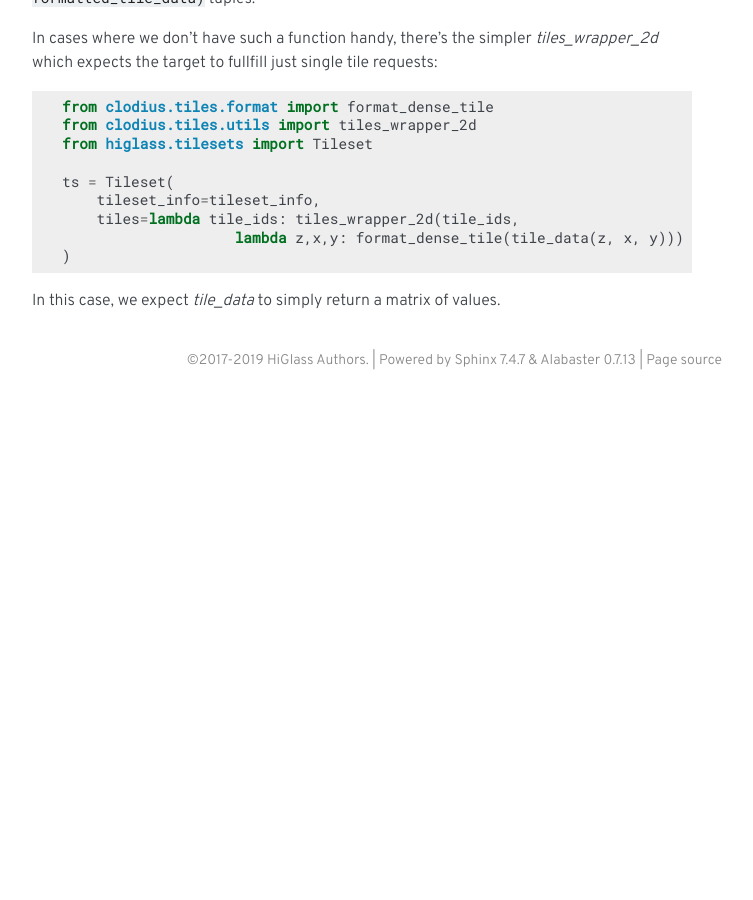
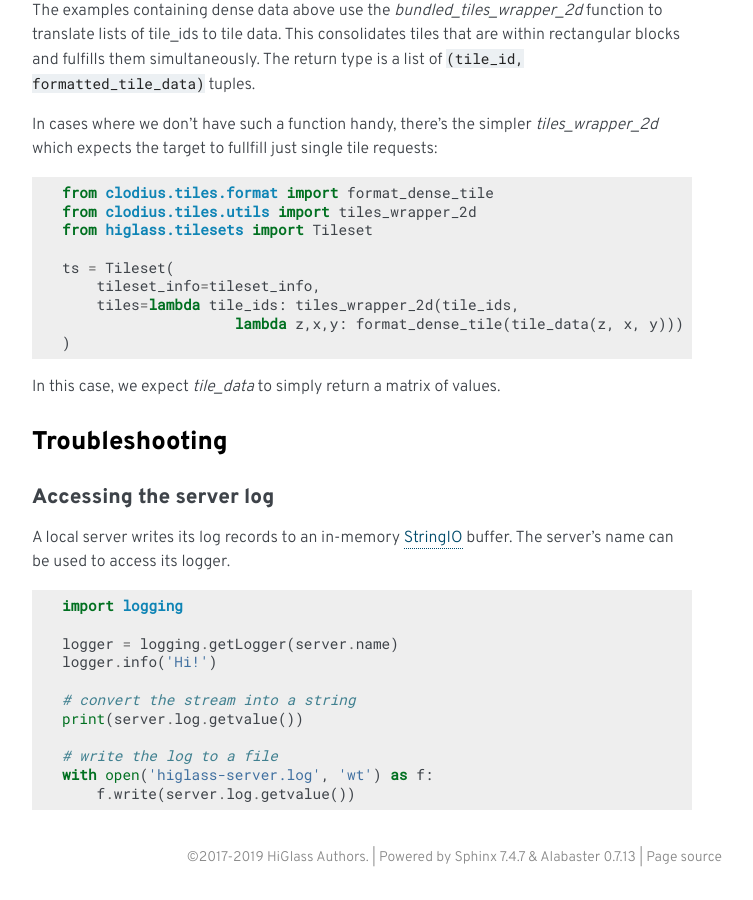
Before and after one commit to higlass/higlass-python, a Sphinx documentation site: the page built from docs/getting_started.rst, in a window 1280 px wide and 900 px high, scrolled down 11935 px. Shown: the whole window, without its empty margins (388-1141 px from the left). Built offline with Sphinx 7.4.7, drawn with Linux system fonts in a browser that asks for light colours; formulas are drawn with MathJax 3; before the commit the page ends 12338 px from its top, so only the background shows below that; some of the changed text lies outside the part shown.

Commit message:
Add documentation for accessing server log

```diff
--- a/docs/getting_started.rst
+++ b/docs/getting_started.rst
@@ -216,6 +216,7 @@
 They can also be created using a constructor:
 
 .. code-block:: python
+
     from higlass.client import DividedTrack
 
     t3 = DividedTrack(t1, t2)
@@ -613,3 +614,26 @@
 
 
 In this case, we expect *tile_data* to simply return a matrix of values.
+
+
+Troubleshooting
+---------------
+
+Accessing the server log
+^^^^^^^^^^^^^^^^^^^^^^^^
+
+A local server writes its log records to an in-memory `StringIO <https://docs.python.org/3/library/io.html#io.StringIO>`_ buffer. The server's name can be used to access its logger.
+
+.. code-block:: python
+
+    import logging
+
+    logger = logging.getLogger(server.name)
+    logger.info('Hi!')
+
+    # convert the stream into a string
+    print(server.log.getvalue())
+
+    # write the log to a file
+    with open('higlass-server.log', 'wt') as f:
+        f.write(server.log.getvalue())
```
